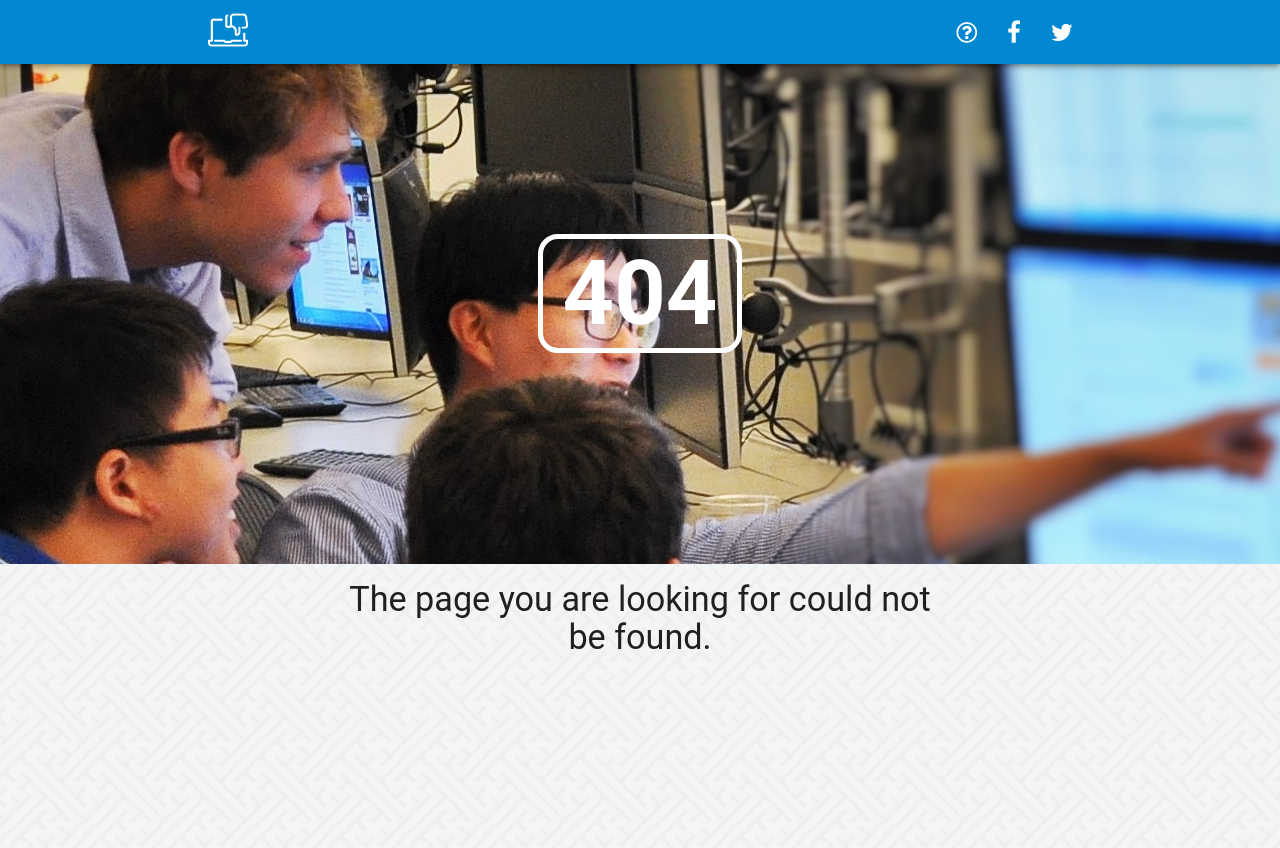
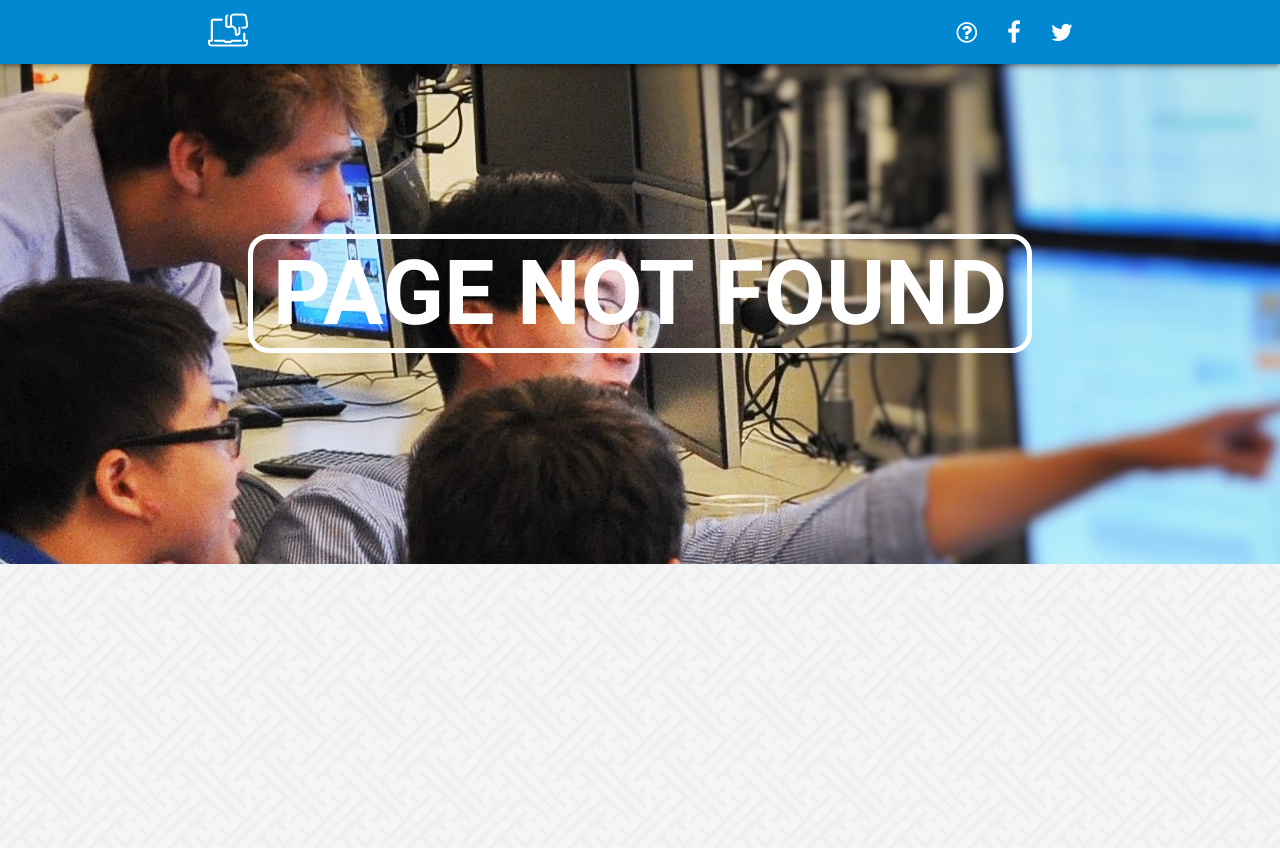
Before and after one commit to ovkulkarni/incubatexdc, a Python web app: template templates/not_found.html in a window 1280 px wide. Shown: the top 848 px of the page. Run offline with Jinja, Linux system fonts and the light colour scheme; the template is opened without the code that fills it, so the values that code supplies are empty; some libraries are stand-ins or nearby versions; some web fonts are replaced.

Commit message:
stop omkar

```diff
--- a/templates/base.html
+++ b/templates/base.html
@@ -64,10 +64,12 @@
 	    			</div>
 	    			<div class="parallax"><img src="{{ url_for('static', filename='img/background.jpg') }}" alt="image-box"></div>
 	    		</div>
-	    		<div class="container">
-	    			{% block content %}
-	    			{% endblock %}
-	    		</div>
+				<div id="body-content">
+					<div class="container">
+						{% block content %}
+						{% endblock %}
+					</div>
+				</div>
 	        </div>
 	    </main>
 		<footer class="page-footer light-blue darken-2 z-depth-2">
--- a/templates/loading.html
+++ b/templates/loading.html
@@ -1,7 +1,5 @@
-<h2 class="blue-text center">Please Be Patient</h2>
 <div class="circle">
 	<div id="loading"></div>
 	<div id="loading2"></div>
 	<div id="loading3"></div>
 </div>
-<h2 class="blue-text center">Results May Take Up to 1 Minute</h2>
--- a/templates/not_found.html
+++ b/templates/not_found.html
@@ -1,13 +1,5 @@
 {% extends "base.html" %}
 
 {% block header_content %}
-<h1>404</h1>
+<h1>Page not found</h1>
 {% endblock %}
-
-{% block content %}
-<div class="container">
-	<div id="main-content" class="center">
-		<h4>The page you are looking for could not be found.</h4>
-	</div>
-</div>
-{% endblock %}
```
